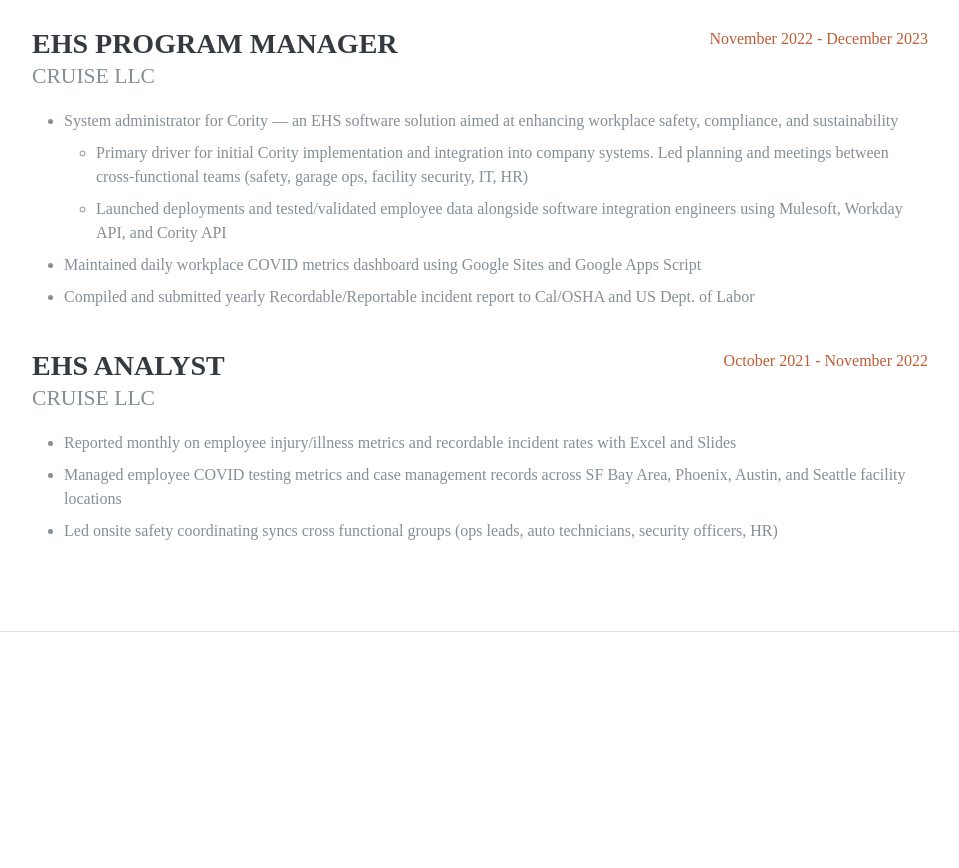
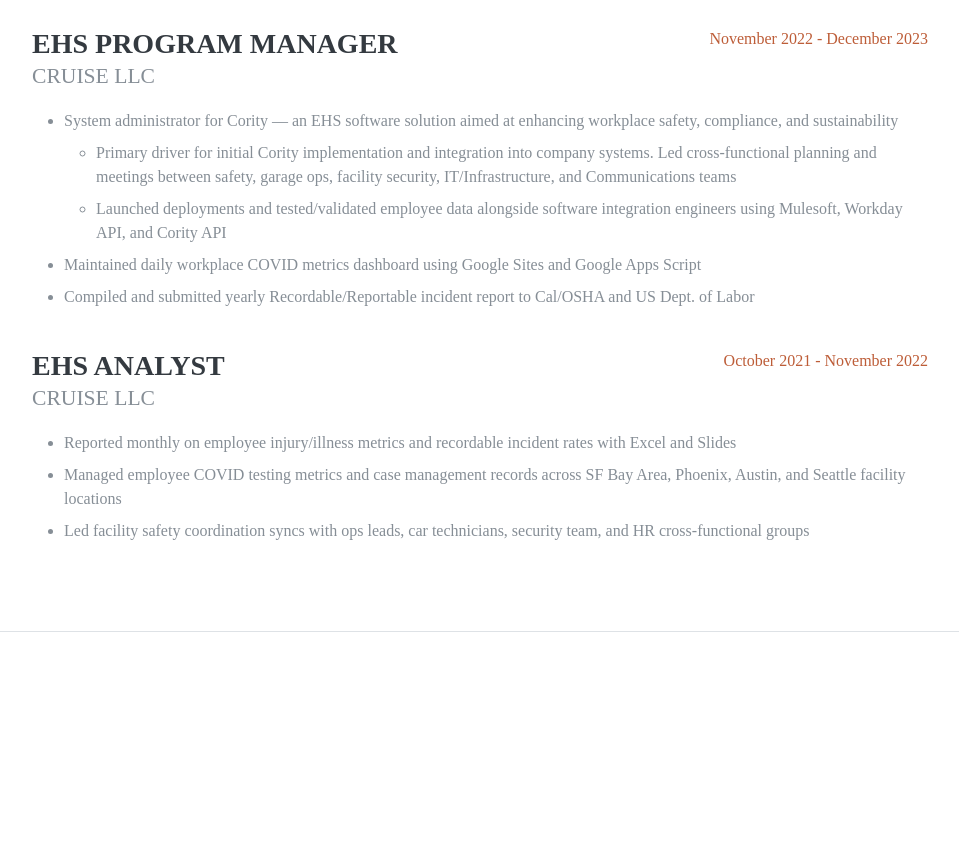
Before and after one commit to giovanni-rojas/giovanni-rojas.github.io, a website: page index.html in a window 1280 px wide. Shown: the part 4920-5788 px from the top of the page, without its empty margins (280-1239 px from the left). Drawn offline with nearby package versions, Linux system fonts and the light colour scheme; a web font is replaced by a local one.

Commit message:
edit experience

```diff
--- a/index.html
+++ b/index.html
@@ -302,7 +302,7 @@
 
                   <li style="list-style-type: none;">
                     <ul>
-                      <li class="mb-2">Primary driver for initial Cority implementation and integration into company systems. Led planning and meetings between cross-functional teams (safety, garage ops, facility security, IT, HR)</li>
+                      <li class="mb-2">Primary driver for initial Cority implementation and integration into company systems. Led cross-functional planning and meetings between safety, garage ops, facility security, IT/Infrastructure, and Communications teams</li>
                       <li class="mb-2">Launched deployments and tested/validated employee data alongside software integration engineers using Mulesoft, Workday API, and Cority API</li>
                     </ul>
                   </li>
@@ -332,7 +332,7 @@
                 <ul>
                   <li class="mb-2">Reported monthly on employee injury/illness metrics and recordable incident rates with Excel and Slides</li>
                   <li class="mb-2">Managed employee COVID testing metrics and case management records across SF Bay Area, Phoenix, Austin, and Seattle facility locations</li>
-                  <li class="mb-2">Led onsite safety coordinating syncs cross functional groups (ops leads, auto technicians, security officers, HR)</li>
+                  <li class="mb-2">Led facility safety coordination syncs with ops leads, car technicians, security team, and HR cross-functional groups</li>
                 </ul>
               </div>
             </div>
```
